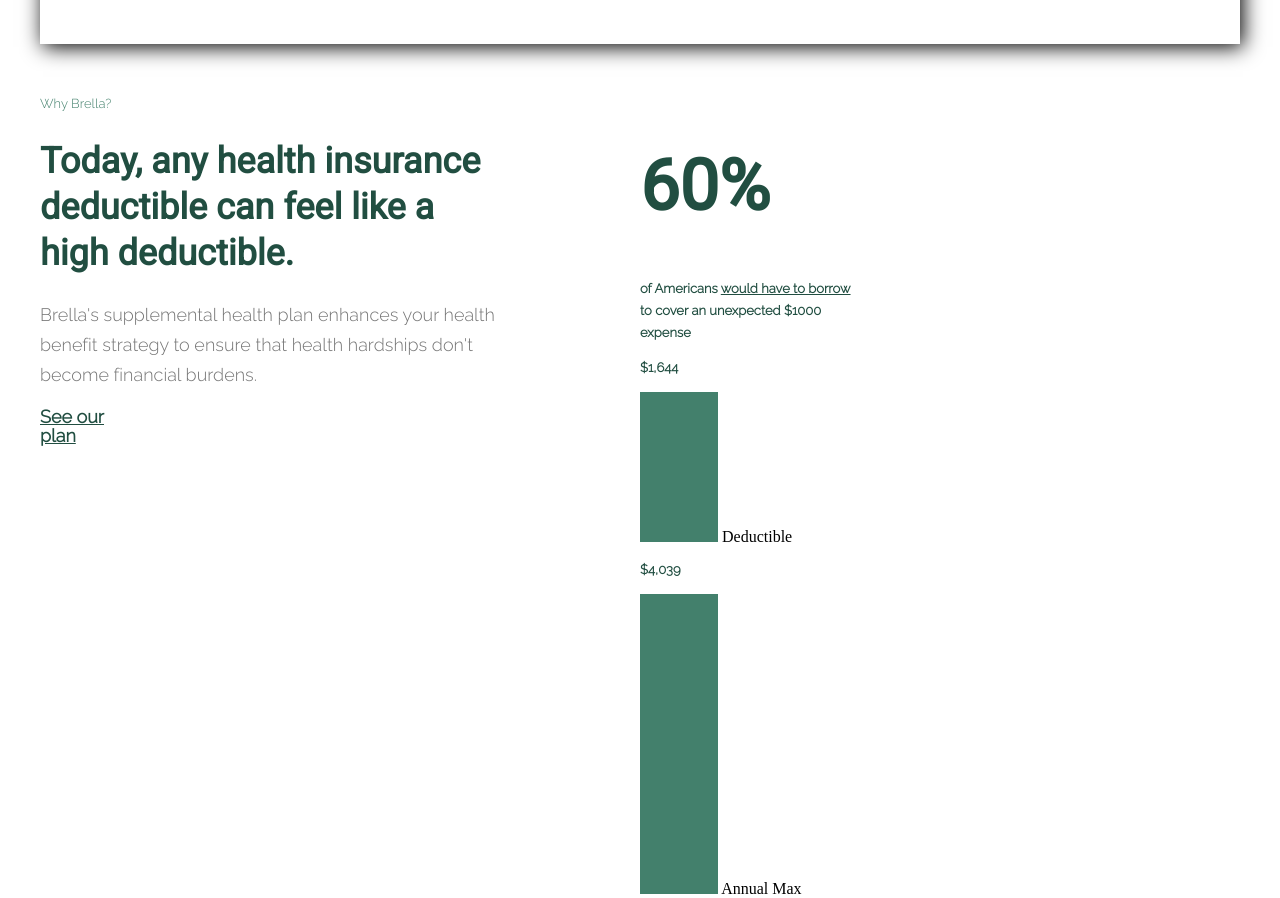
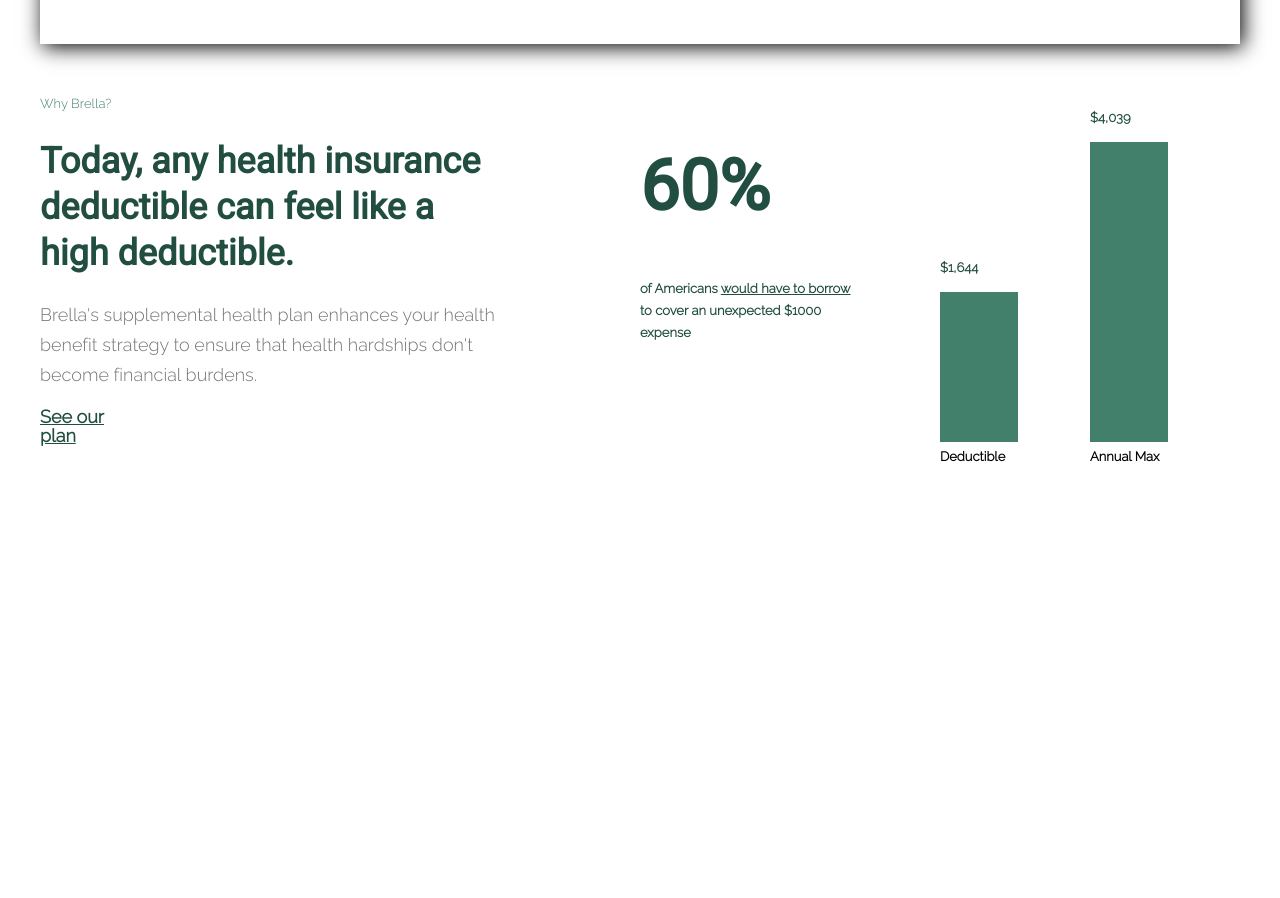
Before and after one commit to KemelbekovDaniyar/layout-1, a plain HTML site: page index.html in a window 1280 px wide. Shown: the part 812-1710 px from the top of the page. After the commit the page ends 1288 px from the top, so only its background shows below. Drawn offline with Linux system fonts and the light colour scheme.

Commit message:
added new function

```diff
--- a/index.html
+++ b/index.html
@@ -93,7 +93,7 @@
               expense
             </p>
           </div>
-          <div class="col-6">
+          <div class="col-6 protsent">
             <div class="col-6">
               <p>$1,644</p>
               <img src="./img/w1.png" alt="">
--- a/style.css
+++ b/style.css
@@ -317,6 +317,7 @@ header .section {
 }
 .container-2 .box-2 {
   height: 364px;
+  display: flex;
   width: 510px;
   left: 0px;
   top: 36px;
@@ -350,6 +351,20 @@ header .section {
   text-decoration-line: underline;
   color: #214e41;
 }
+.container-2 .box-2 span {
+  font-family: Raleway;
+  font-size: 13px;
+  font-weight: 700;
+  line-height: 22px;
+  letter-spacing: 0em;
+  text-align: center;
+  display: flex;
+}
+.container-2 .box-2 .protsent {
+  display: flex;
+  flex-wrap: wrap;
+  align-items: flex-end;
+}
 
 /* .container-3 {
   height: 640px;
```
